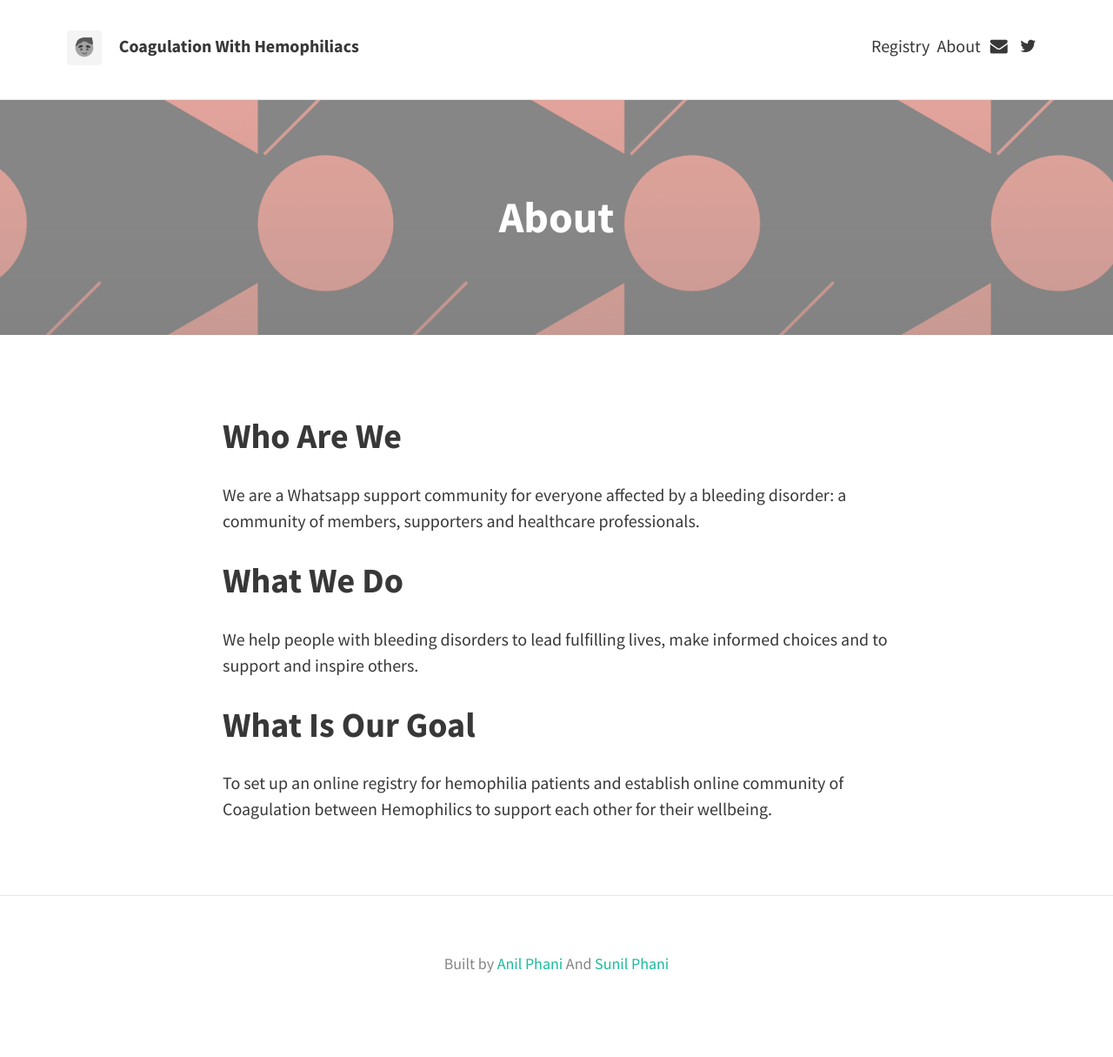
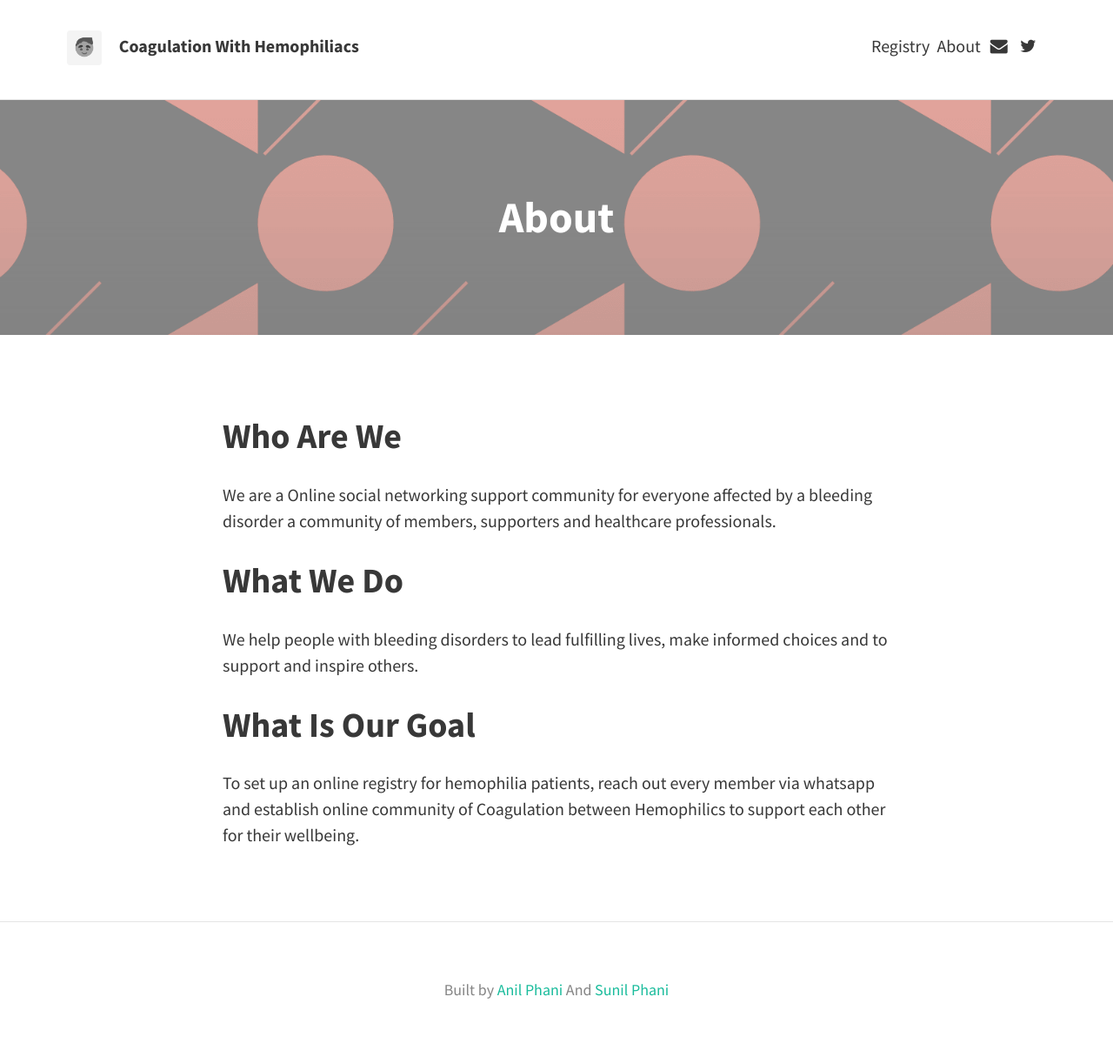
Before and after one commit to k-sunilphani/hyhemophilia.github.io, a Jekyll site: the page built from about.md, in a window 1280 px wide. Shown: the whole page at 87% size. Built offline with Jekyll 4.4.1, drawn with Linux system fonts in a browser that asks for light colours; nearby versions of some CDN libraries; before the commit the page ends 1185 px from its top, so only the background shows below that.

Commit message:
Updated about.md

```diff
--- a/about.md
+++ b/about.md
@@ -6,10 +6,10 @@ feature-img: img/sample_feature_img_2.png
 published: true
 ---
 ## Who Are We
-We are a Whatsapp support community for everyone affected by a bleeding disorder: a community of members, supporters and healthcare professionals.
+We are a Online social networking support community for everyone affected by a bleeding disorder a community of members, supporters and healthcare professionals.
 
 ## What We Do
 We help people with bleeding disorders to lead fulfilling lives, make informed choices and to support and inspire others.
 
 ## What Is Our Goal
-To set up an online registry for hemophilia patients and establish online community of Coagulation between Hemophilics to support each other for their wellbeing.
+To set up an online registry for hemophilia patients, reach out every member via whatsapp and establish online community of Coagulation between Hemophilics to support each other for their wellbeing.
```
